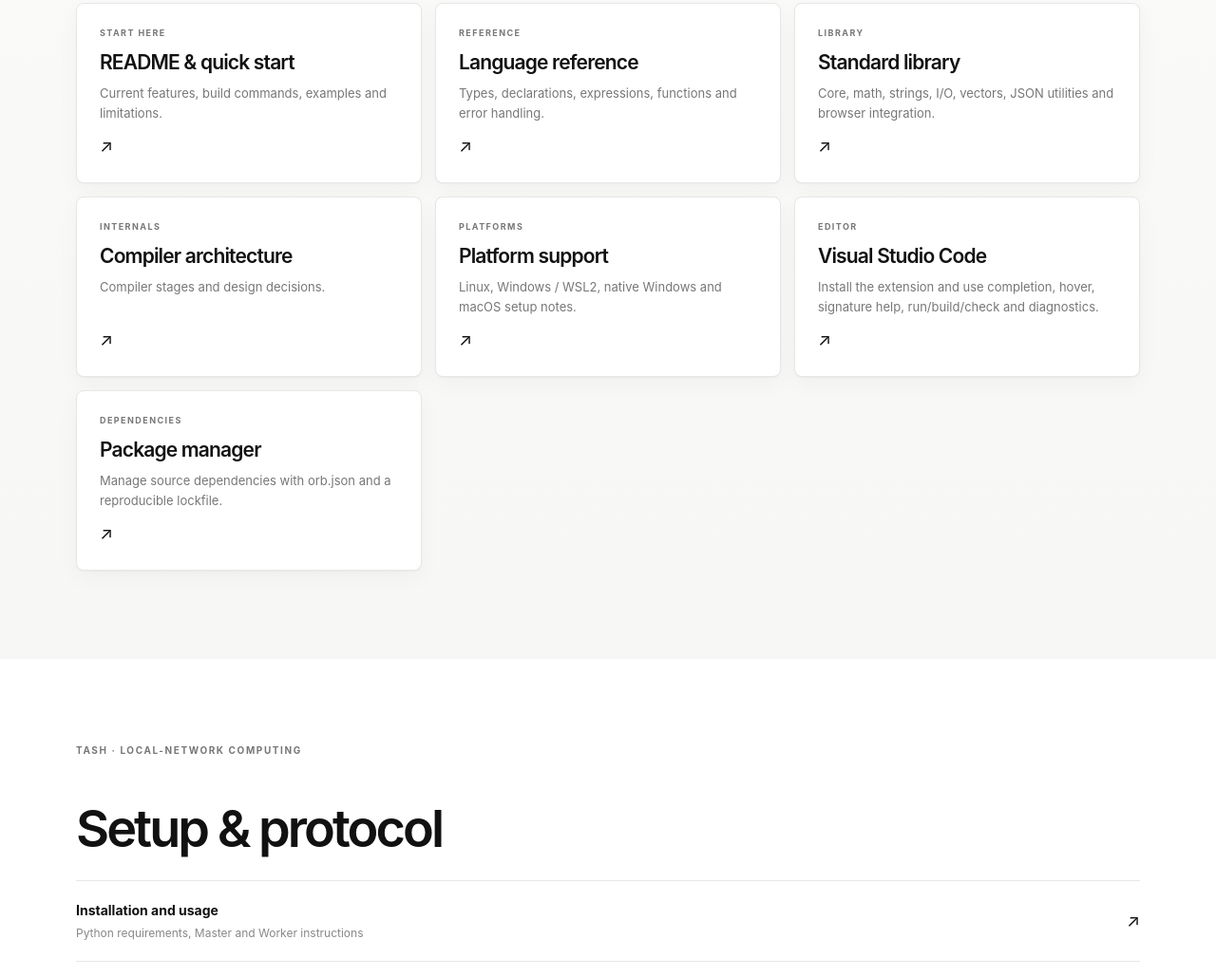
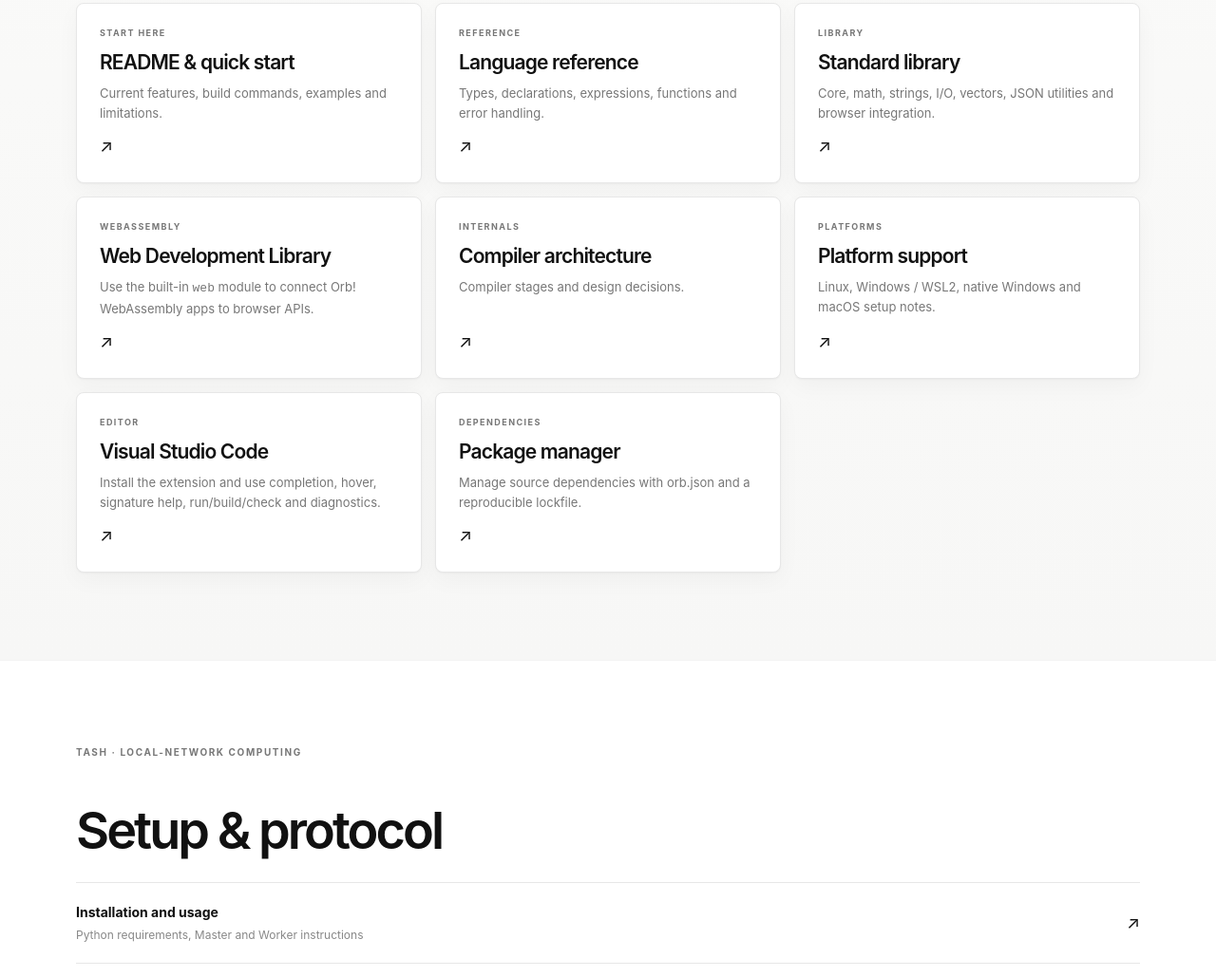
Before and after one commit to Orb-Corporation/Orb-Corporation, a plain HTML site: page docs/index.html in a window 1280 px wide. Shown: the part 798-1827 px from the top of the page at 95% size. Drawn offline with Linux system fonts and the light colour scheme.

Commit message:
Refresh Orb! repository links and web library docs

```diff
--- a/docs/index.html
+++ b/docs/index.html
@@ -12,13 +12,14 @@
 <section class="page-hero container"><p class="eyebrow">DOCUMENTATION</p><h1>Understand<br><span class="muted">the work.</span></h1><p class="lead">The project repositories are the source of truth. This page gathers their maintained technical references in one place.</p></section>
 <section class="section section-soft"><div class="container"><p class="eyebrow">ORB! · PROGRAMMING LANGUAGE</p><h2>Language, platforms & tools</h2>
 <div class="doc-grid">
-<a class="doc-card" href="https://github.com/YunaBugendai/Orb-/blob/main/README.md" target="_blank" rel="noopener"><span class="eyebrow">START HERE</span><b>README & quick start</b><span>Current features, build commands, examples and limitations.</span><i>↗</i></a>
-<a class="doc-card" href="https://github.com/YunaBugendai/Orb-/blob/main/docs/LANGUAGE.md" target="_blank" rel="noopener"><span class="eyebrow">REFERENCE</span><b>Language reference</b><span>Types, declarations, expressions, functions and error handling.</span><i>↗</i></a>
-<a class="doc-card" href="https://github.com/YunaBugendai/Orb-/blob/main/docs/STDLIB.md" target="_blank" rel="noopener"><span class="eyebrow">LIBRARY</span><b>Standard library</b><span>Core, math, strings, I/O, vectors, JSON utilities and browser integration.</span><i>↗</i></a>
-<a class="doc-card" href="https://github.com/YunaBugendai/Orb-/blob/main/docs/ARCHITECTURE.md" target="_blank" rel="noopener"><span class="eyebrow">INTERNALS</span><b>Compiler architecture</b><span>Compiler stages and design decisions.</span><i>↗</i></a>
-<a class="doc-card" href="https://github.com/YunaBugendai/Orb-/blob/main/docs/PLATFORMS.md" target="_blank" rel="noopener"><span class="eyebrow">PLATFORMS</span><b>Platform support</b><span>Linux, Windows / WSL2, native Windows and macOS setup notes.</span><i>↗</i></a>
-<a class="doc-card" href="https://github.com/YunaBugendai/Orb-/blob/main/docs/VSCODE.md" target="_blank" rel="noopener"><span class="eyebrow">EDITOR</span><b>Visual Studio Code</b><span>Install the extension and use completion, hover, signature help, run/build/check and diagnostics.</span><i>↗</i></a>
-<a class="doc-card" href="https://github.com/YunaBugendai/Orb-/blob/main/docs/PACKAGES.md" target="_blank" rel="noopener"><span class="eyebrow">DEPENDENCIES</span><b>Package manager</b><span>Manage source dependencies with orb.json and a reproducible lockfile.</span><i>↗</i></a>
+<a class="doc-card" href="https://github.com/Orb-Corporation/Orb-/blob/main/README.md" target="_blank" rel="noopener"><span class="eyebrow">START HERE</span><b>README & quick start</b><span>Current features, build commands, examples and limitations.</span><i>↗</i></a>
+<a class="doc-card" href="https://github.com/Orb-Corporation/Orb-/blob/main/docs/LANGUAGE.md" target="_blank" rel="noopener"><span class="eyebrow">REFERENCE</span><b>Language reference</b><span>Types, declarations, expressions, functions and error handling.</span><i>↗</i></a>
+<a class="doc-card" href="https://github.com/Orb-Corporation/Orb-/blob/main/docs/STDLIB.md" target="_blank" rel="noopener"><span class="eyebrow">LIBRARY</span><b>Standard library</b><span>Core, math, strings, I/O, vectors, JSON utilities and browser integration.</span><i>↗</i></a>
+<a class="doc-card" href="https://github.com/Orb-Corporation/Orb-/blob/main/docs/WEB.md" target="_blank" rel="noopener"><span class="eyebrow">WEBASSEMBLY</span><b>Web Development Library</b><span>Use the built-in <code>web</code> module to connect Orb! WebAssembly apps to browser APIs.</span><i>↗</i></a>
+<a class="doc-card" href="https://github.com/Orb-Corporation/Orb-/blob/main/docs/ARCHITECTURE.md" target="_blank" rel="noopener"><span class="eyebrow">INTERNALS</span><b>Compiler architecture</b><span>Compiler stages and design decisions.</span><i>↗</i></a>
+<a class="doc-card" href="https://github.com/Orb-Corporation/Orb-/blob/main/docs/PLATFORMS.md" target="_blank" rel="noopener"><span class="eyebrow">PLATFORMS</span><b>Platform support</b><span>Linux, Windows / WSL2, native Windows and macOS setup notes.</span><i>↗</i></a>
+<a class="doc-card" href="https://github.com/Orb-Corporation/Orb-/blob/main/docs/VSCODE.md" target="_blank" rel="noopener"><span class="eyebrow">EDITOR</span><b>Visual Studio Code</b><span>Install the extension and use completion, hover, signature help, run/build/check and diagnostics.</span><i>↗</i></a>
+<a class="doc-card" href="https://github.com/Orb-Corporation/Orb-/blob/main/docs/PACKAGES.md" target="_blank" rel="noopener"><span class="eyebrow">DEPENDENCIES</span><b>Package manager</b><span>Manage source dependencies with orb.json and a reproducible lockfile.</span><i>↗</i></a>
 </div></div></section>
 <section class="section container"><p class="eyebrow">TASH · LOCAL-NETWORK COMPUTING</p><h2>Setup & protocol</h2>
 <div class="link-list">
```
